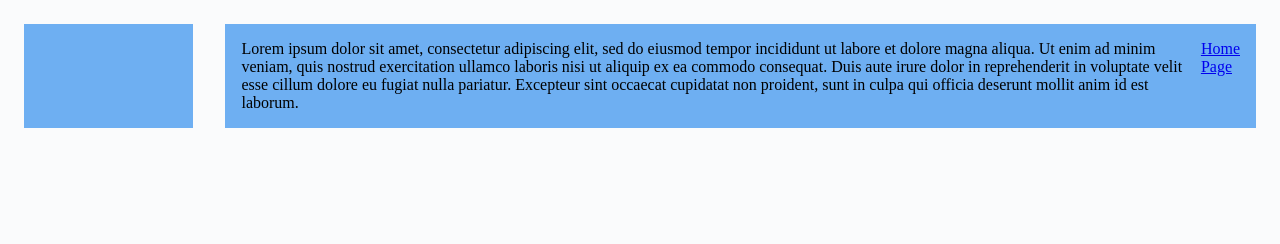
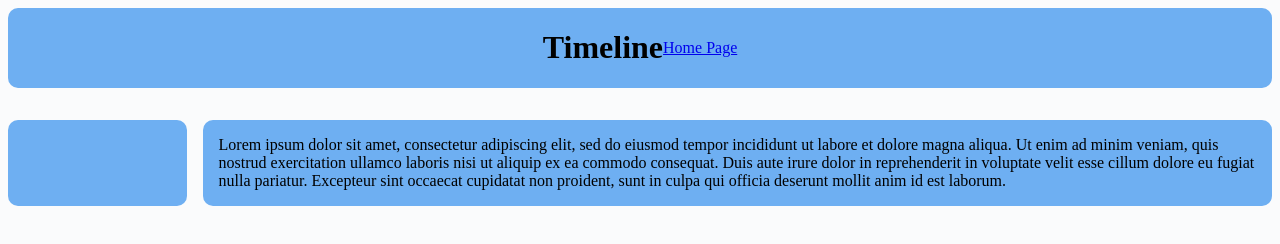
Before and after one commit to Kevin-Sanchez03/Final-Project, a plain HTML site: page timeline.html in a window 1280 px wide. Drawn offline with Linux system fonts and the light colour scheme.

Commit message:
update format

```diff
--- a/stylesheet.css
+++ b/stylesheet.css
@@ -3,11 +3,9 @@
 body { */
 /* margin: 0;
 }
-
 * {
   transition: 1s all;
 }
-
 input[type="checkbox"] + label {
   background-color: #040d1c;
   width: 50px;
@@ -23,7 +21,6 @@ input[type="checkbox"] + label {
   cursor: pointer;
   cursor: hand;
 }
-
 #button {
   width: 20px;
   height: 20px;
@@ -31,11 +28,9 @@ input[type="checkbox"] + label {
   background-color: #f0f0f0;
   box-shadow: 0 0 100px rgba(255, 255, 255, 1);
 }
-
 input[type="checkbox"] {
   display: none;
 }
-
 input[type="checkbox"] + label ~ section {
   width: 100%;
   height: 100%;
@@ -43,22 +38,18 @@ input[type="checkbox"] + label ~ section {
   background-color: #0f1f3a;
   z-index: -1;
 }
-
 /* ----- CHECKED ----- */
 /* input[type="checkbox"]:checked + label {
   background-color: #2a5fba;
 }
-
 input[type="checkbox"]:checked + label ~ section {
   background-color: #568eef;
 }
-
 input[type="checkbox"]:checked + label #button {
   background-color: #f4e94e;
   margin-left: calc(100% - 20px);
   box-shadow: 0 0 100px rgba(249, 240, 104, 1);
 }
-
 input[type="checkbox"]:checked + label #button * {
   opacity: 0;
 /* } */
@@ -111,10 +102,13 @@ p {
   background-color: #6eaff2;
   padding: 1em;
   margin: 1em;
+  margin-left: 0;
+  border-radius: 10px;
 }
 .column-2 {
   display: flex;
   background-color: #6eaff2;
   padding: 1em;
-  margin: 1em;
+  margin: 1em 0;
+  border-radius: 10px;
 }
--- a/timeline.html
+++ b/timeline.html
@@ -8,6 +8,10 @@
     <link rel="stylesheet" href="stylesheet.css" />
   </head>
   <body>
+    <header class="timeline-header">
+      <h1>Timeline</h1>
+      <nav><a href="index.html">Home Page</a></nav>
+    </header>
     <div id="t-container">
       <section class="column-1"></section>
       <section class="column-2">
@@ -18,8 +22,6 @@
         velit esse cillum dolore eu fugiat nulla pariatur. Excepteur sint
         occaecat cupidatat non proident, sunt in culpa qui officia deserunt
         mollit anim id est laborum.
-
-        <a href="index.html">Home Page</a>
       </section>
     </div>
   </body>
```
Also changed, not shown: index.html (+4 -2 lines).
